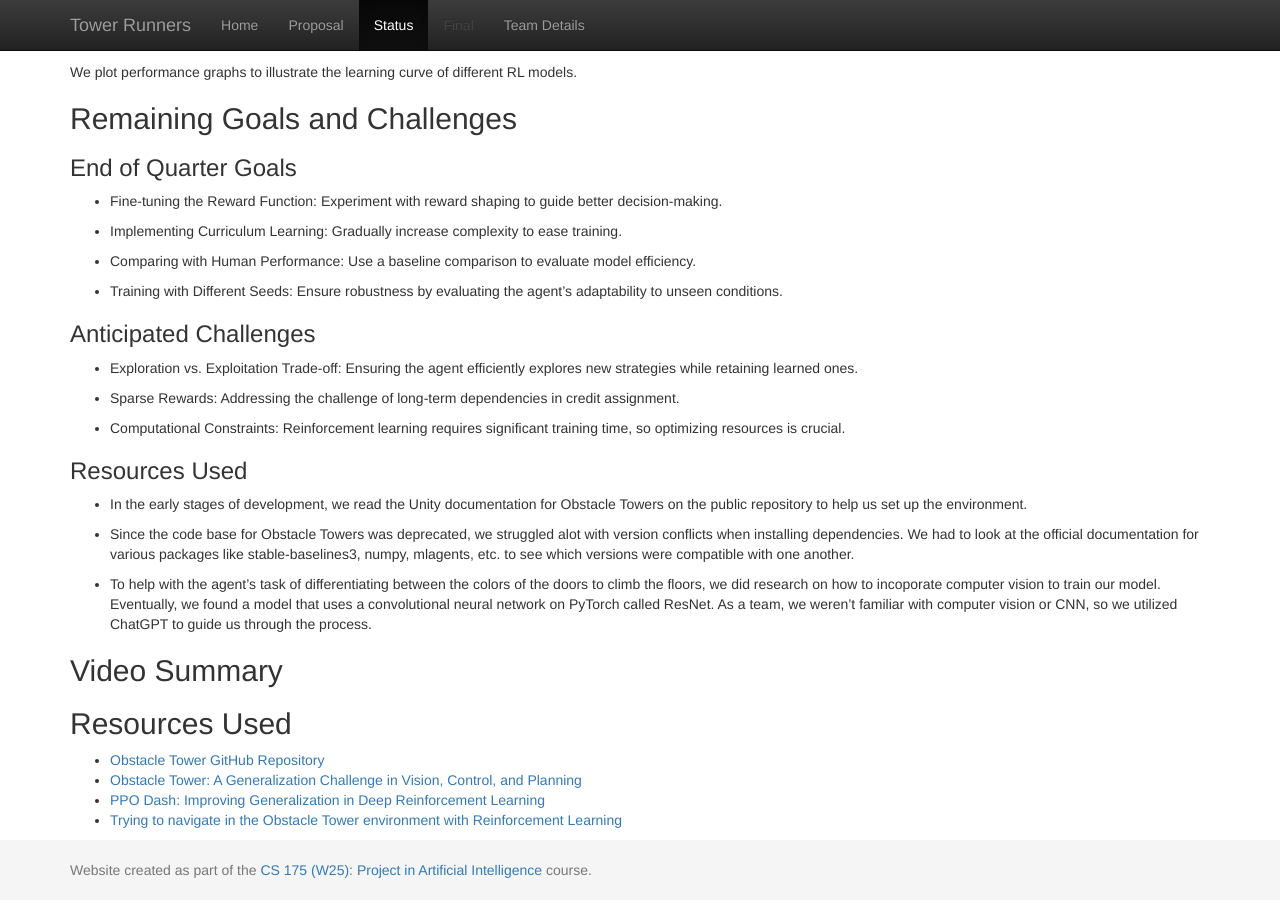
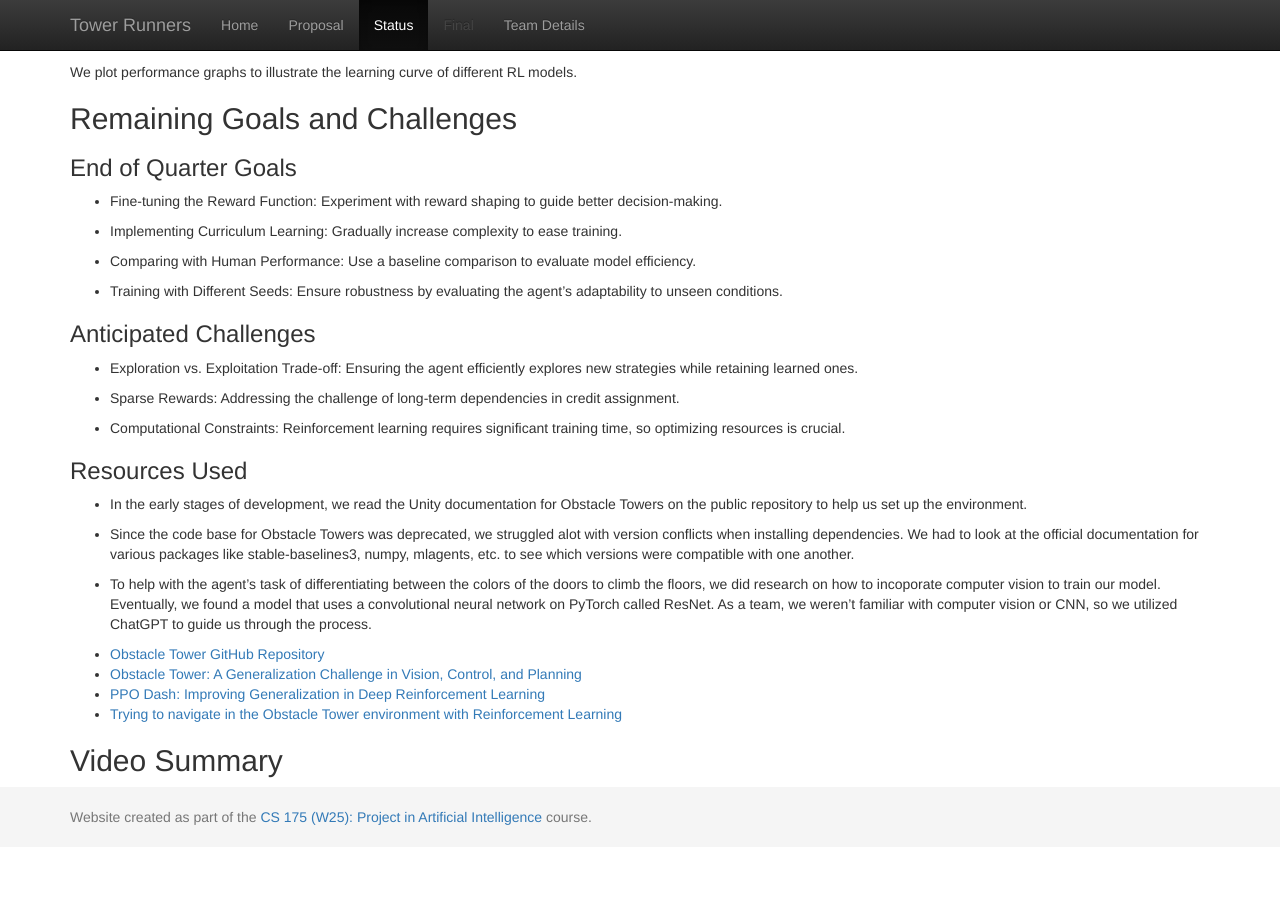
Before and after one commit to avinashduggal/TowerRunners, a Jekyll site: the page built from docs/status.md, in a window 1280 px wide and 900 px high, scrolled down 1103 px. Built offline with Jekyll 4.4.1, drawn with Linux system fonts in a browser that asks for light colours; after the commit the page ends 1950 px from its top, so only the background shows below that.

Commit message:
update resources used

```diff
--- a/docs/status.md
+++ b/docs/status.md
@@ -68,10 +68,9 @@ We plot performance graphs to illustrate the learning curve of different RL mode
 
 - To help with the agent's task of differentiating between the colors of the doors to climb the floors, we did research on how to incoporate computer vision to train our model. Eventually, we found a model that uses a convolutional neural network on PyTorch called ResNet. As a team, we weren't familiar with computer vision or CNN, so we utilized ChatGPT to guide us through the process.
 
-## Video Summary
-
-## Resources Used
 - [Obstacle Tower GitHub Repository](https://github.com/Unity-Technologies/obstacle-tower-env)
 - [Obstacle Tower: A Generalization Challenge in Vision, Control, and Planning](https://arxiv.org/abs/1902.01378)
 - [PPO Dash: Improving Generalization in Deep Reinforcement Learning](https://arxiv.org/abs/1907.06704)
 - [Trying to navigate in the Obstacle Tower environment with Reinforcement Learning](https://smartcat.io/tech-blog/data-science/trying-to-navigate-in-the-obstacle-tower-environment-with-reinforcement-learning/)
+
+## Video Summary
```
